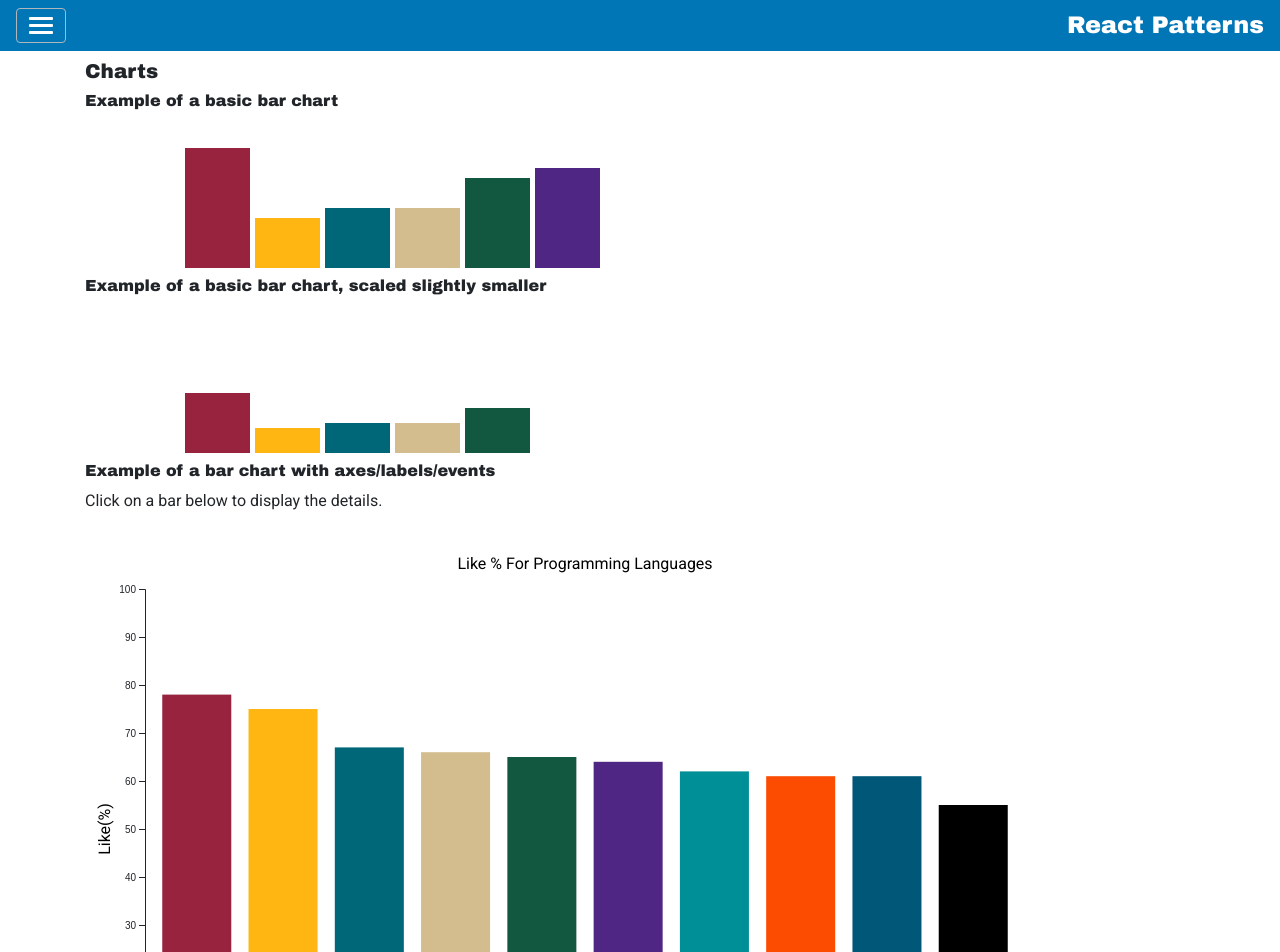
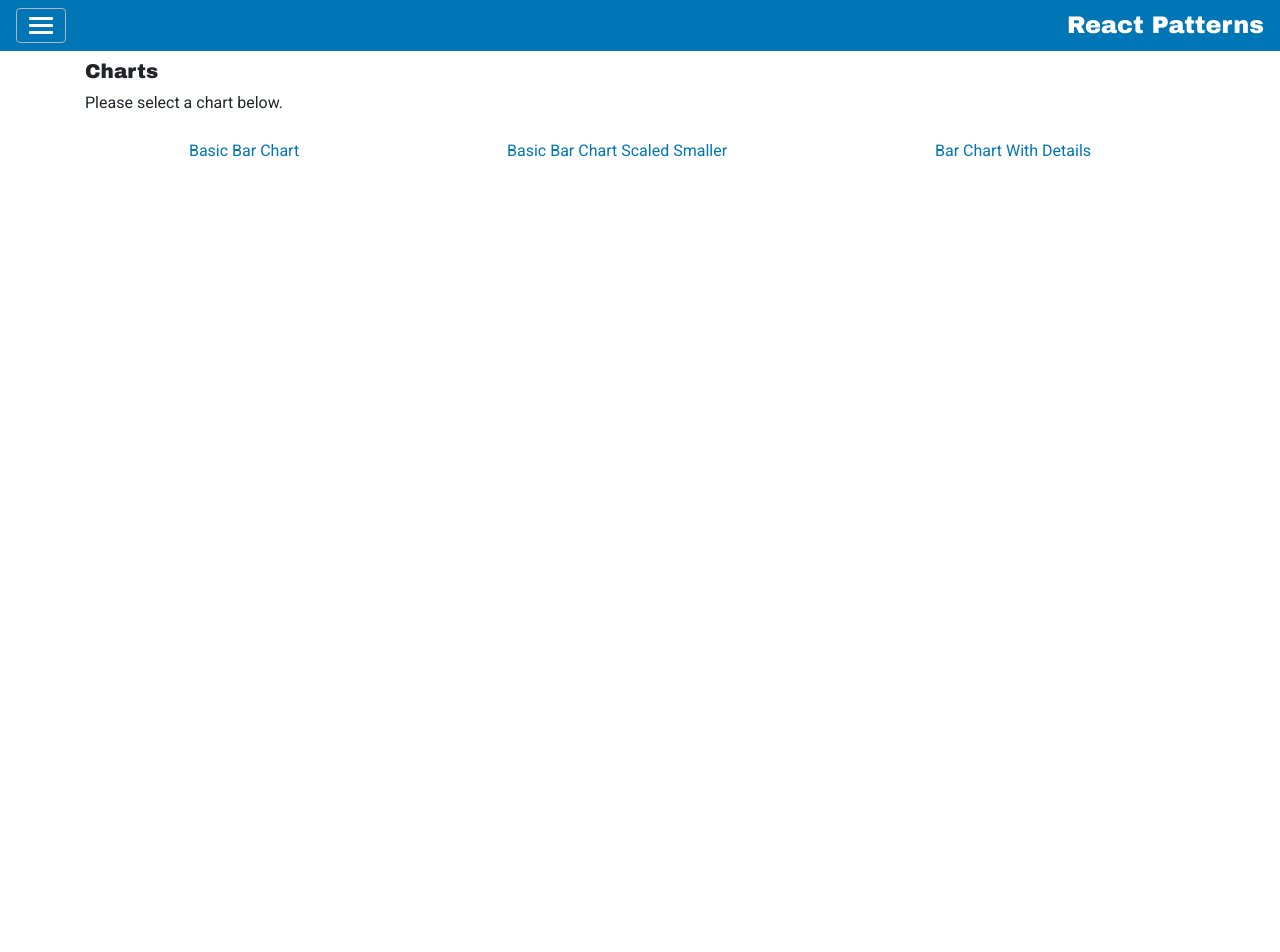
Before and after one commit to bradf83/react-pattern, a React (Create React App) app: page /charts in a window 1280 px wide. Shown: the top 952 px of the page. After the commit the page ends 800 px from the top, so only its background shows below. Built offline with nearby package versions, Linux system fonts and the light colour scheme.

Commit message:
Cleaned up the charts page, added some routing and navigation.

```diff
--- a/src/components/Charts.js
+++ b/src/components/Charts.js
@@ -2,15 +2,42 @@ import React from 'react';
 import ContainerContent from "./ContainerContent";
 import D3BarChart from "./d3/D3BarChart";
 import D3BarChartTwo from "./d3/D3BarChartTwo";
+import {NavLink, Route, Switch} from "react-router-dom";
 
 
 const Charts = () => {
     return (
         <ContainerContent>
             <h5>Charts</h5>
-            <D3BarChart label="Example of a basic bar chart" chartId="myChart" data={[12, 5, 6, 6, 9, 10]} width={700} height={150} dataMultiplier={10}/>
-            <D3BarChart label="Example of a basic bar chart, scaled slightly smaller" chartId="myChart2" data={[12, 5, 6, 6, 9, 10]} width={350} height={150} dataMultiplier={5}/>
-            <D3BarChartTwo label="Example of a bar chart with axes/labels/events"/>
+            <p>Please select a chart below.</p>
+            <ul className="nav nav-pills nav-fill">
+                <li className="nav-item">
+                    <NavLink className="nav-link" to="/charts/basic">Basic Bar Chart</NavLink>
+                </li>
+                <li className="nav-item">
+                    <NavLink className="nav-link" to="/charts/basicScaled">Basic Bar Chart Scaled Smaller</NavLink>
+                </li>
+                <li className="nav-item">
+                    <NavLink className="nav-link" to="/charts/barWithDetails">Bar Chart With Details</NavLink>
+                </li>
+            </ul>
+
+            <Switch>
+                <Route path="/charts/basic" render={() =>
+                    <D3BarChart label="Example of a basic bar chart" chartId="myChart" data={[12, 5, 6, 6, 9, 10]} width={700} height={150} dataMultiplier={10}/>
+                }/>
+                <Route path="/charts/basicScaled" render={() =>
+                    <D3BarChart label="Example of a basic bar chart, scaled slightly smaller" chartId="myChart2" data={[12, 5, 6, 6, 9, 10]} width={350} height={150} dataMultiplier={5}/>
+                }/>
+                <Route path="/charts/barWithDetails" render={() =>
+                    <D3BarChartTwo label="Example of a bar chart with axes/labels/events"/>
+                }/>
+            </Switch>
+
+
+
+
+
         </ContainerContent>
     )
 };
--- a/src/components/d3/D3BarChartTwo.js
+++ b/src/components/d3/D3BarChartTwo.js
@@ -126,7 +126,7 @@ const D3BarChartTwo = ({label}) => {
     const detailString = details === null ? 'Click on a bar below to display the details.' : `The ${details.language} programming language is liked by ${details.value}% of people.`;
 
     return (
-        <div>
+        <div className="my-2">
             <h6>{label}</h6>
             <p>{detailString}</p>
             <div id="someChart"></div>
```
